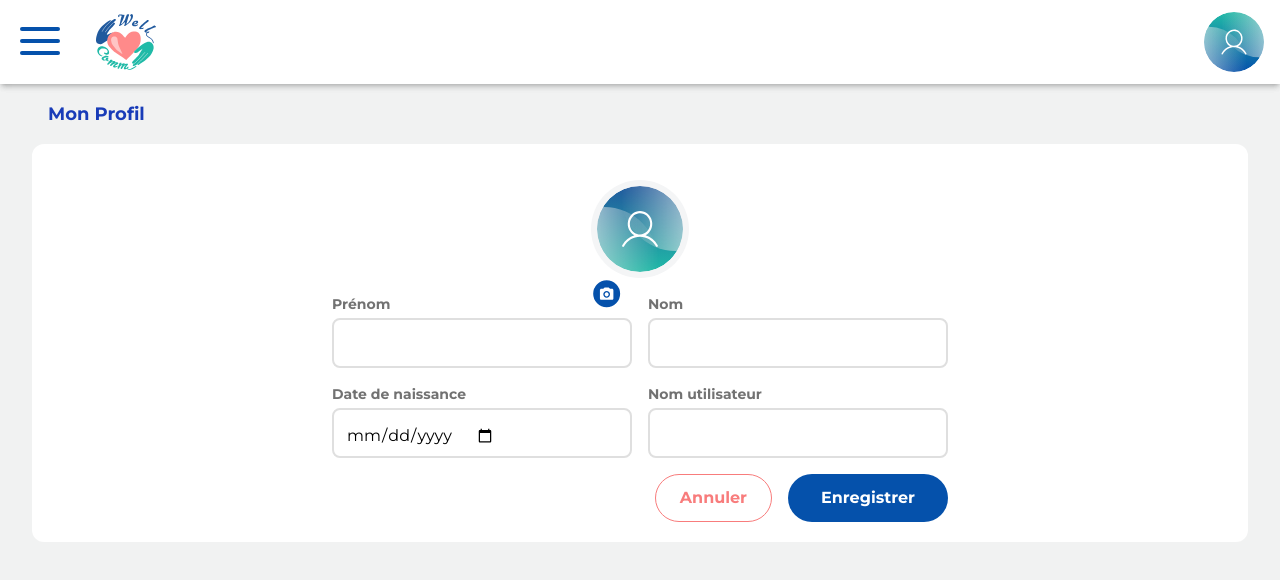
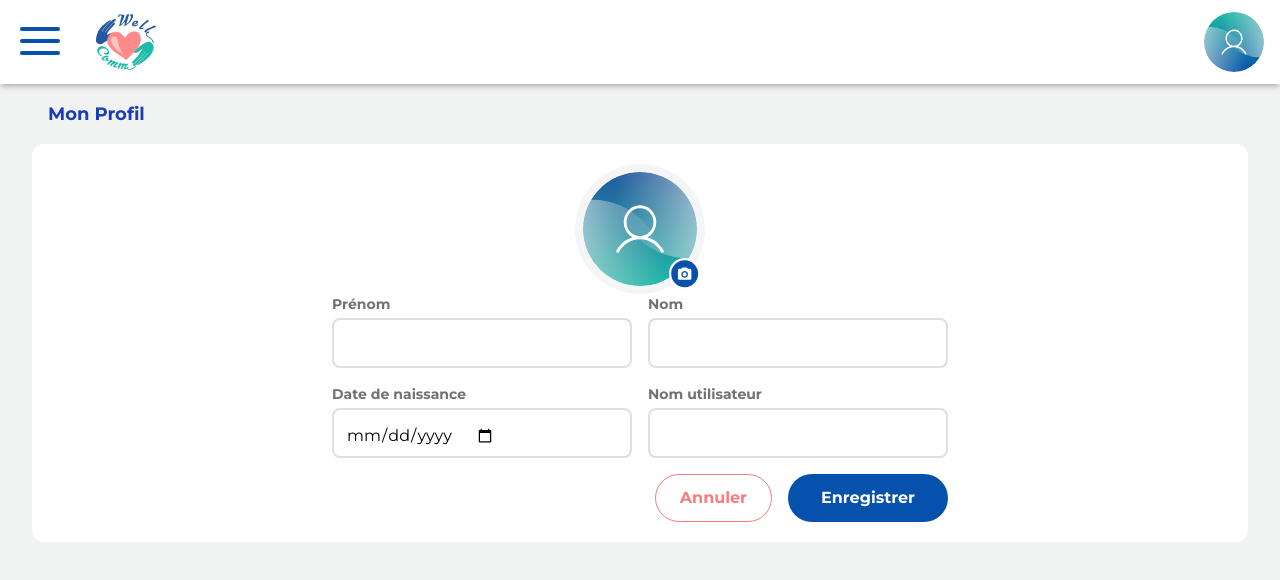
Before and after one commit to TheGamerFarmer/Well-Comm, a Next.js app in the folder site-web/: page /userSpace in a window 1280 px wide. Shown: the top 580 px of the page. Built offline with nearby package versions, Linux system fonts and the light colour scheme.

Commit message:
user profil
Signed-off-by: mieuphoriya <ledikoska12@gmail.com>

```diff
--- a/site-web/app/userSpace/page.tsx
+++ b/site-web/app/userSpace/page.tsx
@@ -9,14 +9,12 @@ export default function UserSpace() {
 <div className="mx-auto px-4 sm:px-6 lg:px-8 max-w-7xl">
             <p className=" p-4 text-lg font-bold text-blue-800">Mon Profil</p>
 
-
             <div  className=" flex justify-center items-center flex-col  bg-[#ffffff] w-[100%] rounded-xl border-20 border-white">
 
-            <div className="p-4 w-[130px]  h-[130px]">
+                <div className="relative w-[130px] h-[130px] overflow-visible">
                     <Image
                         src="/images/avatar.svg"
                         alt="user avatar"
-                    className="relative"
                         width={130}
                         height={130}
                         priority
@@ -24,13 +22,12 @@ export default function UserSpace() {
 
                     <Image
                         src="/images/add_photo.svg"
-                    alt="user avatar"
+                        alt="add photo"
                         width={32}
                         height={32}
-                    className="sticky right-5"
                         priority
+                        className="absolute bottom-3 right-3 z-10 translate-x-1/4 translate-y-1/4 cursor-pointer"
                     />
-
                 </div>
 
             <form className="mx-auto max-w-200 ">
@@ -66,6 +63,9 @@ export default function UserSpace() {
                 </div>
             </form>
 
+                <div>
+
+                </div>
         </div>
         </div>
 
--- a/site-web/components/BurgerScreen.tsx
+++ b/site-web/components/BurgerScreen.tsx
@@ -43,7 +43,7 @@ const BurgerScreen = () => {
                     },
                     bmItemList: { paddingTop: "80px" },
                     bmBurgerButton: {
-                        position: "fixed",
+                        position: "absolute",
                         width: "30px",
                         height: "30px",
                         top: "27px",
```
Lines whose indentation alone changed are shown as unchanged.
